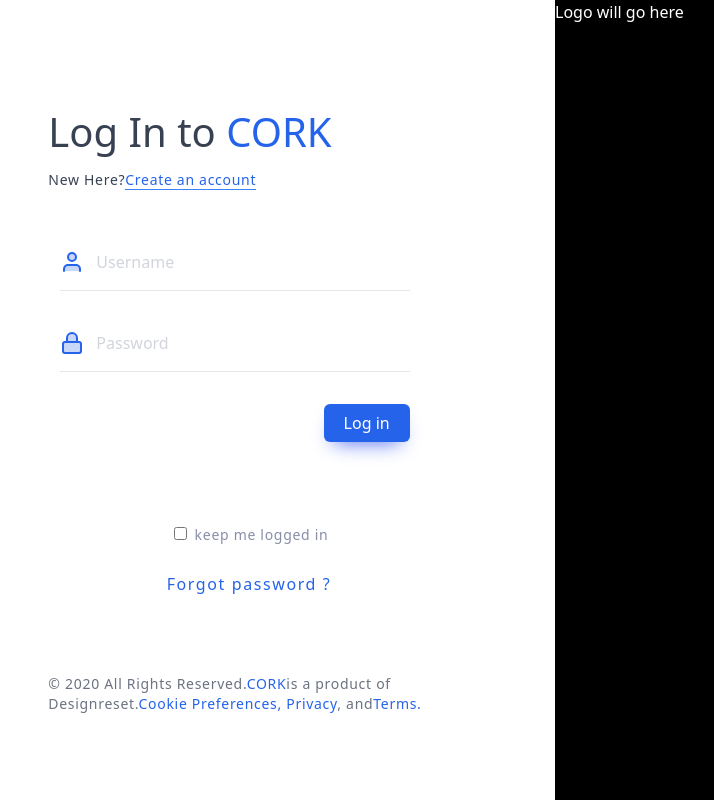
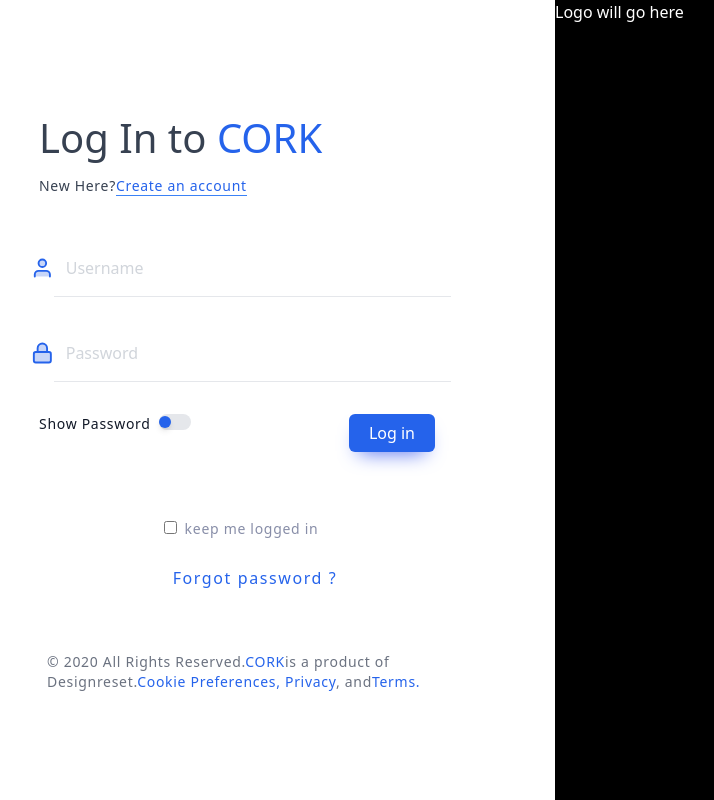
Before and after one commit to unnatisoni/Student_Management_portal, a React (Create React App) app: page /login in a window 1280 px wide. Shown: the whole page, without its empty margins (85-799 px from the left). Built offline with nearby package versions, Linux system fonts and the light colour scheme.

Commit message:
login page with Input component

```diff
--- /dev/null
+++ b/src/Component/Input.tsx
@@ -0,0 +1,37 @@
+import React, { InputHTMLAttributes } from "react";
+
+
+interface Props extends InputHTMLAttributes<HTMLInputElement>{
+    touched? : boolean;
+    error? : string;
+}
+const Input: React.FC<Props> = ({touched, error, className, placeholder, id , ...rest}) => {
+  return (
+
+        <div className="relative pt-3  pb-6 flex flex-col w-full ">
+
+        {id && placeholder && (
+          <label htmlFor={id} className="sr-only">
+            {placeholder}
+          </label>
+          )}
+
+                <input
+                   {...rest}
+                   id={id}
+                   placeholder={placeholder}
+                   className={" pl-3 w-full placeholder-gray-300 pb-4  border-gray-200 border-b outline-none  "+ className }
+                ></input>
+                <div className="h-2">
+                {touched && <div className="text-xs text-red-500">{ error }</div> } </div>
+
+              </div>
+
+
+);
+};
+
+Input.defaultProps = {
+}
+
+export default Input;
--- a/src/Page/Login.page.tsx
+++ b/src/Page/Login.page.tsx
@@ -3,75 +3,58 @@ import {
   Link,
   useHistory,
 } from "react-router-dom";
-import { ErrorMessage, useFormik } from "formik";
-import { useState } from "react";
+import {
+  ErrorMessage,
+  useFormik,
+  validateYupSchema,
+} from "formik";
 import * as yup from "yup";
 import { FaSpinner } from "react-icons/fa";
+import Input from "../Component/Input";
+import { FiLock, FiUser } from "react-icons/fi";
+
 interface Props {}
 const Login: React.FC<Props> = (props) => {
-  const [data, setData] = useState({
-    email: "",
+  const history = useHistory();
+
+  const {
+    handleSubmit,
+    getFieldProps,
+    touched,
+    isSubmitting,
+    errors,
+    isValid,
+  } = useFormik({
+    initialValues: {
+      email: " ",
       password: "",
-  });
-  const [touched, setTouched] = useState({
-    email: false,
-    password: false,
-  });
-  const [submitting, setSubmitting] =
-    useState(false);
+    },
+    validationSchema: yup.object().shape({
+      email: yup.string().required().email(),
+      password: yup
+        .string()
+        .required()
+        .min(
+          8,
+          ({ min }) =>
+            "Atleast " + min + " character!!! "
+        ),
+    }),
 
-  const handleChange = (
-    event: React.ChangeEvent<HTMLInputElement>
-  ) => {
-    setData({
-      ...data,
-      [event.target.name]: event.target.value,
-    });
-  };
-
-  const handleBlur = (
-    event: React.FocusEvent<HTMLInputElement>
-  ) => {
-    setTouched({
-      ...touched,
-      [event.target.name]: true,
-    });
-  };
-
-  let emailError = "";
-  let passwordError = "";
-
-  const formValidator = yup.object().shape({
-    email: yup.string().required().email(),
-    password: yup.string().required().min(8),
+    onSubmit: (data, { setSubmitting }) => {
+      console.log("form submiting ", data);
+      setTimeout(() => {
+        console.log("form submit successfully ");
+        history.push("/dashboard");
+      }, 5000);
+    },
   });
 
-  console.log(
-    "form valid ",
-    formValidator.isValidSync(data)
-  );
-
-  if (!data.email) {
-    emailError = "email is required";
-  } else if (!data.email.endsWith("@gmail.com")) {
-    emailError =
-      "please enter a valid email error";
-  }
-
-  if (!data.password) {
-    passwordError = "password is required";
-  } else if (data.password.length < 8) {
-    passwordError =
-      "password should be atleast of 8 characters";
-  }
-
-  const history = useHistory();
-
   return (
-    <div className=" flex justify-center text-gray-700 font-sans w-1/2  ">
-      <div className="flex flex-col align-center self-center w-7/12 pt-9">
-        <div className="text-left">
-          <div>
+    <div className=" flex  justify-center text-gray-700 font-sans w-1/2 min-h-screen   ">
+      <div className="flex flex-col align-center justify-center max-w-md px-2 pt-5">
+        <div className="text-left pl-3">
+          <div className="pl-2">
             <h1 className="text-2.5 mb-7">
               Log In to
               <a
@@ -92,127 +75,63 @@ const Login: React.FC<Props> = (props) => {
               </Link>
             </p>
           </div>
-          <form
-            onSubmit={(event) => {
-              event.preventDefault();
-              if (emailError || passwordError) {
-                console.log("form submit failed");
-                return;
-              } else {
-                setSubmitting(true);
-                setTimeout(() => {
-                  console.log(
-                    "login successfull"
-                  );
-                  console.log(
-                    "login with data ",
-                    data
-                  );
-                  history.push("/dashboard");
-                }, 5000);
-              }
-            }}
-          >
-            <div className=" text-left px-3">
-              <div className="relative pt-3 pb-7 ">
-                <div>
-                  <svg
-                    xmlns="http://www.w3.org/2000/svg"
-                    width="24"
-                    height="24"
-                    viewBox="0 0 24 24"
-                    fill="none"
-                    stroke="currentColor"
-                    stroke-width="2"
-                    stroke-linecap="round"
-                    stroke-linejoin="round"
-                    className="text-blue-600 fill-blue top-3 absolute"
-                  >
-                    <path d="M20 21v-2a4 4 0 0 0-4-4H8a4 4 0 0 0-4 4v2"></path>
-                    <circle
-                      cx="12"
-                      cy="7"
-                      r="4"
-                    ></circle>
-                  </svg>
-                  <input
+          <form onSubmit={handleSubmit}>
+            <div className=" inline-flex  w-full  ">
+              <FiUser className=" mt-3 h-6 w-6 text-blue-600 fill-blue " />
+
+              <Input
                 id="email"
-                    name="email"
                 type="email"
                 autoComplete="email"
-                    value={data.email}
-                    onChange={handleChange}
-                    onBlur={handleBlur}
+                placeholder="Username"
                 required
-                    placeholder="Username"
-                    className="inline-block pl-9 pb-4 placeholder-gray-300 w-full border-gray-200 border-b  outline-none  "
-                  ></input>
-                  {touched.email && (
-                    <div className="text-xs text-red-500">
-                      {emailError}
-                    </div>
-                  )}
-                </div>
+                touched={touched.email}
+                error={errors.email}
+                {...getFieldProps("email")}
+              />
             </div>
 
-              <div className="relative pt-3 pb-8 ">
-                <svg
-                  xmlns="http://www.w3.org/2000/svg"
-                  width="24"
-                  height="24"
-                  viewBox="0 0 24 24"
-                  fill="none"
-                  stroke="currentColor"
-                  stroke-width="2"
-                  stroke-linecap="round"
-                  stroke-linejoin="round"
-                  className="text-blue-600 fill-blue top-3 absolute"
-                >
-                  <rect
-                    x="3"
-                    y="11"
-                    width="18"
-                    height="11"
-                    rx="2"
-                    ry="2"
-                  ></rect>
-                  <path d="M7 11V7a5 5 0 0 1 10 0v4"></path>
-                </svg>
-                <input
+            <div className=" inline-flex  w-full  ">
+              <FiLock className=" mt-3 h-6 w-6 text-blue-600 fill-blue" />
+              <Input
+                id="password"
                 type="password"
+                autoComplete="password"
                 placeholder="Password"
-                  name="password"
-                  value={data.password}
-                  onChange={handleChange}
-                  onBlur={handleBlur}
                 required
-                  className="inline-block placeholder-gray-300 pl-9 pb-4 w-full border-gray-200 border-b  outline-none "
-                ></input>
-                {touched.password && (
-                  <div className="text-xs text-red-500">
-                    {passwordError}
+                touched={touched.password}
+                error={errors.password}
+                {...getFieldProps("password")}
+              />
             </div>
-                )}
+
+            <div className="flex flex-row pl-2 ">
+              <div className=" flex flex-row min-w-max">
+                <h2 className="pr-2 text-sm  text-gray-900 tracking-wider">
+                  Show Password
+                </h2>
+                <div className="w-8 h-4 flex items-center bg-gray-200  rounded-full py-1 duration-300 ease-in-out">
+                  <div className="bg-blue-600 w-3 h-3 rounded-full shadow-md transform duration-300 ease-in-out"></div>
+                </div>
               </div>
 
               <div className="flex flex-row w-full justify-end">
                 <button
-                  disabled={
-                    !formValidator.isValidSync(
-                      data
-                    )
-                  }
+                  disabled={!isValid}
                   type="submit"
                   className="bg-blue-600 text-white shadow-blueshadow transition-shadow hover:shadow-none px-5 py-by text-base rounded-md disabled:cursor-not-allowed "
                 >
                   Log in
                 </button>
-                {submitting && (
+                <div className="w-4">
+                  {isSubmitting && (
                     <FaSpinner className="animate-spin mt-3 ml-2"></FaSpinner>
                   )}
                 </div>
-              <div className=" mt-20 text-center">
-                <label className="text-sm ml-8 text-textgray tracking-wider">
+              </div>
+            </div>
+            <div className=" mt-16 text-center">
+              <label className="text-sm  text-textgray tracking-wider">
                 <input
                   type="checkbox"
                   name="keepsignIn"
@@ -230,9 +149,8 @@ const Login: React.FC<Props> = (props) => {
                 Forgot password ?
               </Link>
             </div>
-            </div>
           </form>
-          <p className="text-sm tracking-wider font-medium text-gray-500 pt-20 ">
+          <p className="text-sm tracking-wider font-medium text-gray-500 pt-16 pl-4 ">
             © 2020 All Rights Reserved.
             <a href="/" className="text-blue-600">
               CORK
```
Lines whose indentation alone changed are shown as unchanged.
